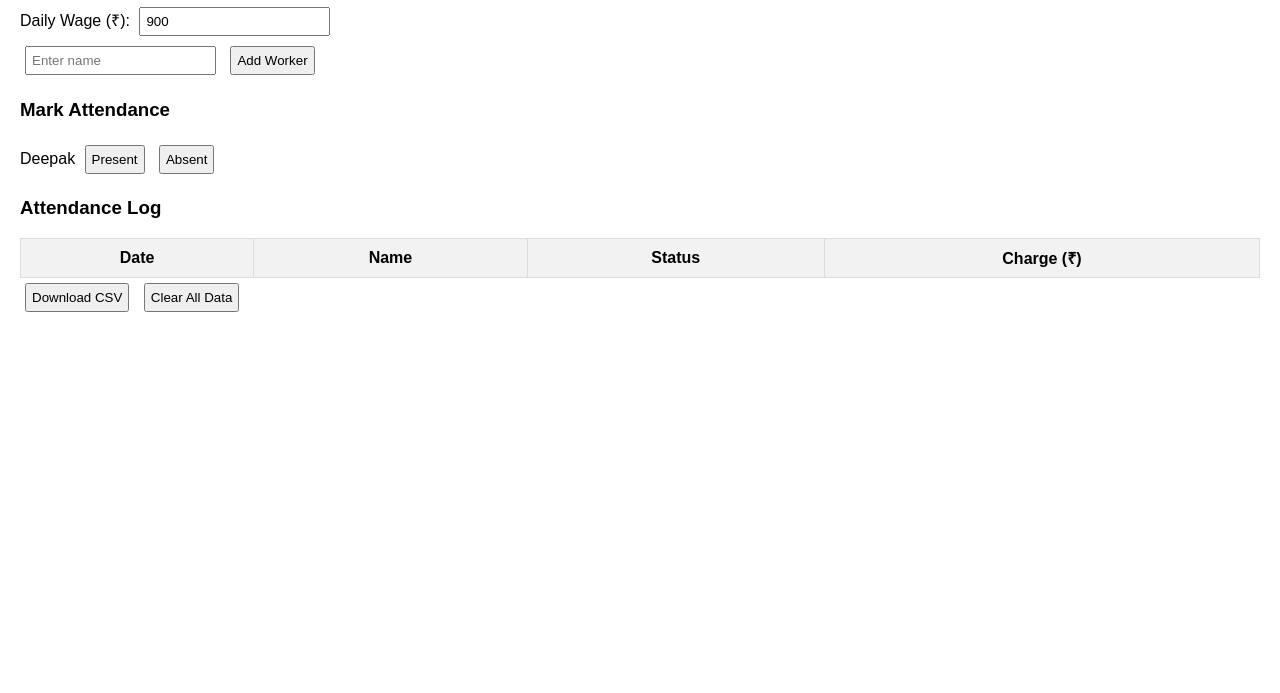
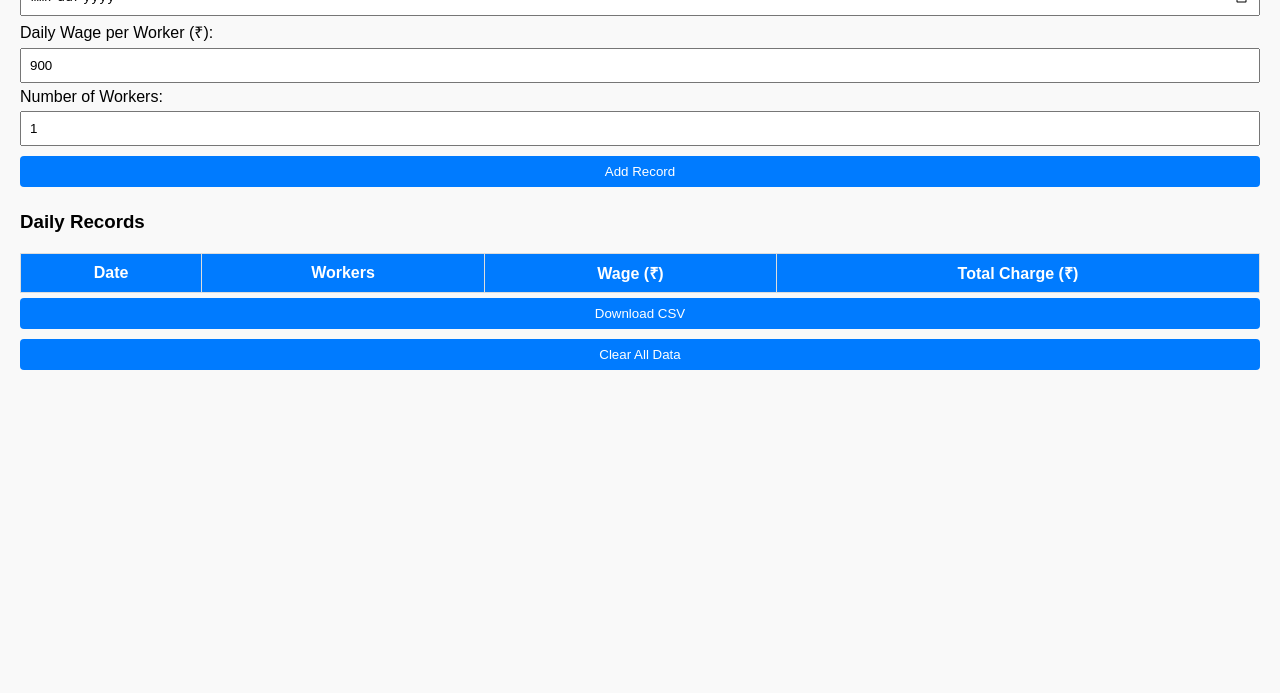
Before and after one commit to Ajay8055/attendance-tracker, a plain HTML site: page index.html in a window 1280 px wide. Shown: the part 107-800 px from the top of the page. Drawn offline with Linux system fonts and the light colour scheme.

Commit message:
Update index.html

```diff
--- a/index.html
+++ b/index.html
@@ -3,39 +3,39 @@
 <head>
   <meta charset="UTF-8">
   <meta name="viewport" content="width=device-width, initial-scale=1.0">
-  <title>Attendance & Labour Charge Tracker</title>
+  <title>Daily Labour Charge Tracker</title>
   <style>
-    body { font-family: Arial, sans-serif; margin: 20px; }
-    h2 { margin-top: 20px; }
-    input, button { margin: 5px; padding: 5px; }
-    table { border-collapse: collapse; width: 100%; margin-top: 15px; }
+    body { font-family: Arial, sans-serif; margin: 20px; background: #f9f9f9; }
+    h2 { margin-bottom: 15px; }
+    input, button { margin: 5px 0; padding: 8px; width: 100%; box-sizing: border-box; }
+    button { cursor: pointer; background: #007bff; color: white; border: none; border-radius: 4px; }
+    button:hover { background: #0056b3; }
+    table { border-collapse: collapse; width: 100%; margin-top: 20px; }
     th, td { border: 1px solid #ddd; padding: 8px; text-align: center; }
-    th { background-color: #f2f2f2; }
-    button { cursor: pointer; }
+    th { background-color: #007bff; color: white; }
   </style>
 </head>
 <body>
-  <h2>Attendance & Labour Charge Tracker</h2>
+  <h2>Daily Labour Charge Tracker</h2>
 
   <label for="date">Select Date:</label>
   <input type="date" id="date"><br>
 
-  <label for="wage">Daily Wage (₹):</label>
+  <label for="wage">Daily Wage per Worker (₹):</label>
   <input type="number" id="wage" value="900"><br>
 
-  <input type="text" id="workerName" placeholder="Enter name">
-  <button onclick="addWorker()">Add Worker</button>
+  <label for="count">Number of Workers:</label>
+  <input type="number" id="count" value="1"><br>
 
-  <h3>Mark Attendance</h3>
-  <div id="workers"></div>
+  <button onclick="addRecord()">Add Record</button>
 
-  <h3>Attendance Log</h3>
+  <h3>Daily Records</h3>
   <table id="logTable">
     <tr>
       <th>Date</th>
-      <th>Name</th>
-      <th>Status</th>
-      <th>Charge (₹)</th>
+      <th>Workers</th>
+      <th>Wage (₹)</th>
+      <th>Total Charge (₹)</th>
     </tr>
   </table>
 
@@ -43,43 +43,20 @@
   <button onclick="clearData()">Clear All Data</button>
 
   <script>
-    let workers = ["Deepak"];
-    let attendanceLog = JSON.parse(localStorage.getItem("attendanceLog")) || [];
+    let records = JSON.parse(localStorage.getItem("records")) || [];
 
-    function saveLog() {
-      localStorage.setItem("attendanceLog", JSON.stringify(attendanceLog));
+    function saveRecords() {
+      localStorage.setItem("records", JSON.stringify(records));
     }
 
-    function addWorker() {
-      const name = document.getElementById("workerName").value.trim();
-      if (name && !workers.includes(name)) {
-        workers.push(name);
-        document.getElementById("workerName").value = "";
-        renderWorkers();
-      }
-    }
-
-    function renderWorkers() {
-      const container = document.getElementById("workers");
-      container.innerHTML = "";
-      workers.forEach(name => {
-        const div = document.createElement("div");
-        div.innerHTML = `
-          ${name}
-          <button onclick="markAttendance('${name}', 'Present')">Present</button>
-          <button onclick="markAttendance('${name}', 'Absent')">Absent</button>
-        `;
-        container.appendChild(div);
-      });
-    }
-
-    function markAttendance(name, status) {
+    function addRecord() {
       const date = document.getElementById("date").value || new Date().toISOString().split("T")[0];
       const wage = parseInt(document.getElementById("wage").value) || 0;
-      const charge = status === "Present" ? wage : 0;
+      const count = parseInt(document.getElementById("count").value) || 0;
+      const total = wage * count;
 
-      attendanceLog.push({ date, name, status, charge });
-      saveLog();
+      records.push({ date, count, wage, total });
+      saveRecords();
       renderLog();
     }
 
@@ -88,45 +65,44 @@
       table.innerHTML = `
         <tr>
           <th>Date</th>
-          <th>Name</th>
-          <th>Status</th>
-          <th>Charge (₹)</th>
+          <th>Workers</th>
+          <th>Wage (₹)</th>
+          <th>Total Charge (₹)</th>
         </tr>
       `;
-      attendanceLog.forEach(entry => {
+      records.forEach(r => {
         const row = `<tr>
-          <td>${entry.date}</td>
-          <td>${entry.name}</td>
-          <td>${entry.status}</td>
-          <td>${entry.charge}</td>
+          <td>${r.date}</td>
+          <td>${r.count}</td>
+          <td>${r.wage}</td>
+          <td>${r.total}</td>
         </tr>`;
         table.innerHTML += row;
       });
     }
 
     function downloadCSV() {
-      let csv = "Date,Name,Status,Charge (₹)\n";
-      attendanceLog.forEach(row => {
-        csv += `${row.date},${row.name},${row.status},${row.charge}\n`;
+      let csv = "Date,Workers,Wage (₹),Total Charge (₹)\n";
+      records.forEach(r => {
+        csv += `${r.date},${r.count},${r.wage},${r.total}\n`;
       });
       const blob = new Blob([csv], { type: "text/csv" });
       const url = window.URL.createObjectURL(blob);
       const a = document.createElement("a");
       a.href = url;
-      a.download = "attendance.csv";
+      a.download = "labour_charges.csv";
       a.click();
       window.URL.revokeObjectURL(url);
     }
 
     function clearData() {
       if (confirm("Are you sure you want to delete all records?")) {
-        attendanceLog = [];
-        saveLog();
+        records = [];
+        saveRecords();
         renderLog();
       }
     }
 
-    renderWorkers();
     renderLog();
   </script>
 </body>
```
